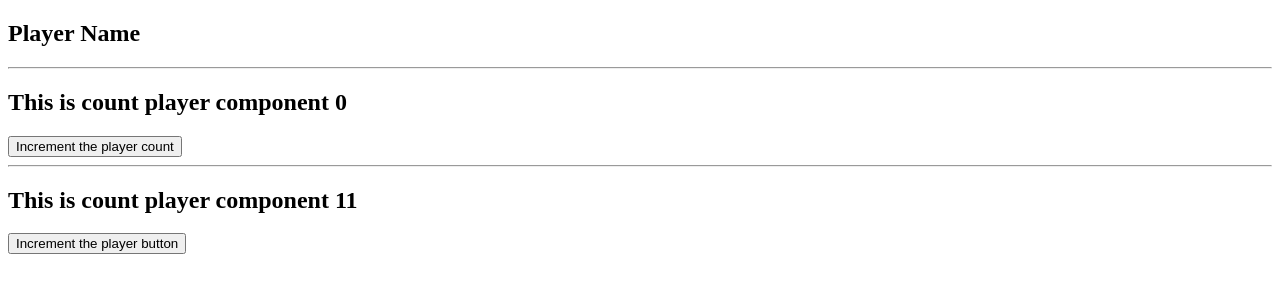
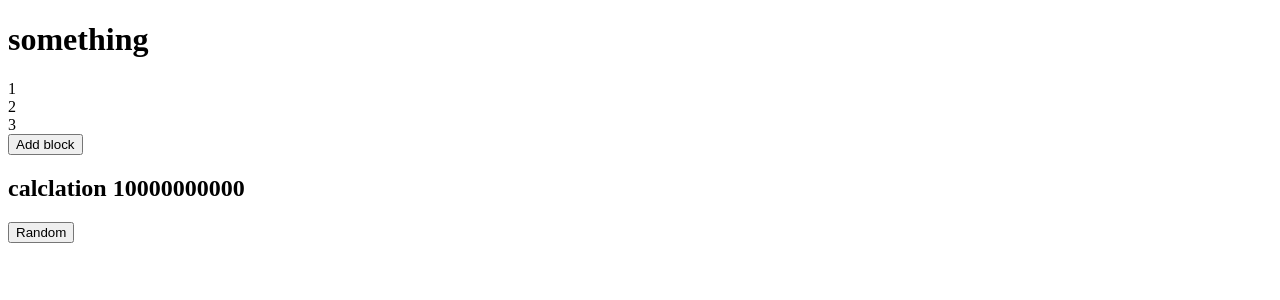
Before and after one commit to venkatagopichand100/my-app, a React (Create React App) app: page / in a window 1280 px wide. Shown: the top 300 px of the page. Built offline with nearby package versions, Linux system fonts and the light colour scheme.

Commit message:
functional hooks completed

```diff
--- a/src/App.js
+++ b/src/App.js
@@ -1,37 +1,16 @@
-import { useState, useCallback } from "react";
-import Name from "./components/Name";
-import Count from "./components/Count";
-import CountBtn from "./components/CountBtn";
-import Player from "./components/Player";
-import PlayerBtn from "./components/PlayerBtn";
+import User from "./components/User";
+import Calc from "./components/Calc";
 
-
+import { MyProvider } from "./context";
 const App = () => {
-    const [count, setCount] = useState(0);
-    const [player, setPlayer] = useState(11);
-
-    const handleCount = useCallback(() => {
-        setCount(count + 1)
-    },[count]);
-
-    const handlePlayer = useCallback(() => {
-        setPlayer(player + 1)
-    },[player])
-
-
-
     return(
         <>
-            <Name />
-            <hr />
-            <Count count = {count} />
-            <CountBtn handleCount = {handleCount} />
-            <hr />
-            <Player player = {player} />
-            <PlayerBtn handlePlayer = {handlePlayer} />
+            <MyProvider>
+                {/* <User /> */}
+                <Calc />
+            </MyProvider>
         </>
     )
 }
 
-
-export default App
+export default App;
--- /dev/null
+++ b/src/components/Calc.js
@@ -0,0 +1,42 @@
+
+import {useState, useMemo} from "react";
+
+const Calc = () => {
+    const[calc, setCalc] = useState(0);
+    const[blocks, addBlocks] = useState([1, 2, 3]);
+    const results = useMemo(()=>multiply(calc), [calc]);
+
+    const addBlockHandler = () => {
+        addBlocks(prevState => [
+            ...prevState,
+            Math.floor(Math.random() *100)
+        ])
+    }
+
+    const calculate = () => {
+        let random = Math.floor(Math.random() * 100)
+        setCalc(random);
+    }
+
+    return(
+        <>
+        <h1>something</h1>
+        {blocks.map((block, i) =>  (
+            <div key = {i}>{block}</div>
+        ))}
+        <button onClick={addBlockHandler}>Add block</button>
+
+        <h2> calclation {results} </h2>
+        <button onClick={calculate}>Random</button>
+        </>
+    )
+}
+
+const multiply = (calc) => {
+    for(let i =0; i<10000000000; i++){
+        calc += 1;
+    }
+    return calc
+}
+
+export default Calc
--- /dev/null
+++ b/src/components/User.js
@@ -0,0 +1,16 @@
+// import UserItem from "./UserItem"
+// const User = (props) => {
+//     console.log(props);
+//     return (
+//         <UserItem {...props} />
+//     )
+// }
+// export default User
+
+import UserItem from "./UserItem"
+const User = () => {
+    return (
+        <UserItem />
+    )
+}
+export default User
--- /dev/null
+++ b/src/components/UserItem.js
@@ -0,0 +1,35 @@
+import { useContext } from "react";
+import { MyContext } from "../context";
+
+const UserItem = () => {
+    const context = useContext(MyContext);
+    console.log(context);
+    return (
+        <>
+            {context.activeState ? context.users.map(user =>
+                <div key = {user.id}>
+                    <div>Name: {user.name}</div>
+                </div>
+
+                ): null}
+
+                <button onClick={context.setActive}>Toggle Me</button>
+
+             <hr />
+             <button onClick={() => context.addUser('venkat')}>Toggle Me</button>
+
+             <hr />
+             <button onClick = {() => context.setUsers(
+                prevState => (
+                    [
+                        ...prevState,
+                        {id: 7, name: "something"}
+                    ]
+                )
+
+             )}>Add the User</button>
+        </>
+    )
+}
+
+export default UserItem
--- /dev/null
+++ b/src/context/index.js
@@ -0,0 +1,39 @@
+import { createContext, useState } from "react";
+
+const MyContext = createContext();
+const MyProvider = (props) => {
+    const [active, setActive] = useState(true);
+    const [users, setUsers] = useState([
+        {id: 1, name: "rohit"},
+        {id: 2, name: "Sachin"},
+        {id: 3, name: "dravid"},
+        {id: 4, name: "laxman"},
+        {id: 5, name: "zahirkhan"},
+    ])
+
+    const addUser = (name) => {
+        setUsers(prevState => (
+            [
+                ...prevState,
+                {id:6, name: name}
+            ]
+
+        ))
+    }
+
+    return(
+        <MyContext.Provider value = {{
+            users: users,
+            addUser: addUser,
+            setUsers: setUsers,
+            activeState: active,
+            setActive: () => setActive(!active)
+
+        }}>
+            {props.children}
+        </MyContext.Provider>
+
+    )
+}
+
+export {MyContext, MyProvider}
```
Also changed, not shown: src/App_forwardRef.js (added, +22 -0 lines), src/App_useCallback.js (added, +37 -0 lines), src/App_useRef.js (added, +19 -0 lines), src/App_usecontext.js (added, +32 -0 lines).
